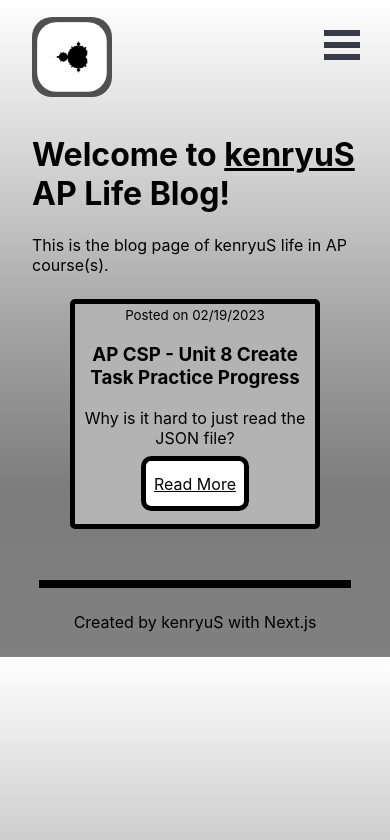
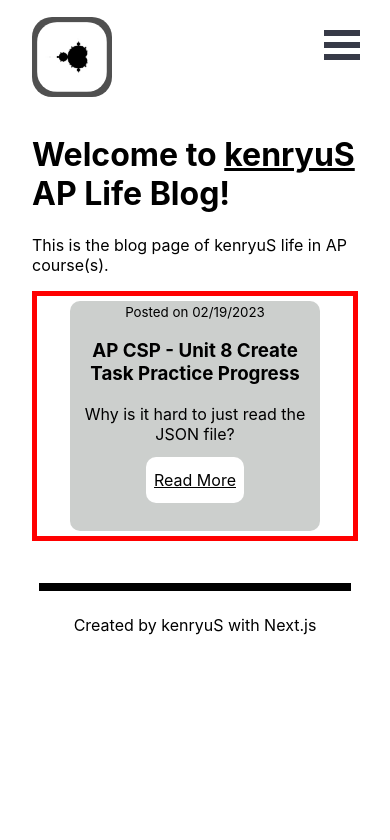
Before and after one commit to kenryuS/website, a Next.js app: page /blog/aplife in a window 390 px wide. Shown: the top 840 px of the page. Built offline with nearby package versions, Linux system fonts and the light colour scheme.

Commit message:
Changed some UI, render markdown in about page instead of plain text

```diff
--- a/package.json
+++ b/package.json
@@ -12,11 +12,14 @@
     "@mdx-js/react": "^2.1.4",
     "@next/mdx": "^12.3.1",
     "axios": "^1.3.3",
+    "dompurify": "^3.0.2",
     "esbuild": "^0.14.54",
     "eslint": "8.12.0",
     "eslint-config-next": "12.1.4",
     "fs": "^0.0.1-security",
     "gray-matter": "^4.0.3",
+    "isomorphic-dompurify": "^1.3.0",
+    "marked": "^5.0.0",
     "mdx-bundler": "^9.0.1",
     "next": "12.1.4",
     "react-burger-menu": "^3.0.8",
--- a/pages/index.js
+++ b/pages/index.js
@@ -28,7 +28,7 @@ export default function Home({post}) {
                 This is the website of kenryuS.
             </p>
             <h2>Latest Diary Entry</h2>
-            <div>
+            <div className={styles.postHome}>
                 <small>Posted on {post.metadata.date}</small>
                 <h3>{post.metadata.title}</h3>
                 <p>{post.metadata.preview}</p>
--- a/styles/globals.css
+++ b/styles/globals.css
@@ -1,6 +1,6 @@
 body {
   height:100%;
-  background-image: linear-gradient(white, lightgrey, #a3a3a3, #7c7c7c, grey);
+  background-color:  white;
 }
 
 html,
--- a/styles/home.module.css
+++ b/styles/home.module.css
@@ -11,18 +11,36 @@
     width: 100%;
 }
 
+.postHome {
+	background-color: #cccfcd;
+	display: inline-block;
+	width: 300px;
+	aspect-ratio: 16/9;
+	text-align: center;
+	border-radius: 10px;
+	padding: 1.5vh 0.5vw;
+}
+
+.postHome a {
+	width: 100px;
+	height: 250px;
+	padding: 1.5vh 2vw;
+	background-color: white;
+	border-radius: 10px;
+}
+
 .posts {
     position: static;
     display: flex;
-    justify-content: left;
+    justify-content: center;
     flex-wrap: wrap;
+	border: 5px red solid;
 }
 
-@media screen and (max-width: 780px) {
+@media screen and (max-width: 700px) {
     .posts {
-        position: static;
-        display: flex;
-        justify-content: center;
-        flex-wrap: wrap;
+        display: grid;
+        grid-template-columns: 1fr;
+		border: 5px red solid;
     }
 }
--- a/styles/postcard.module.css
+++ b/styles/postcard.module.css
@@ -1,14 +1,19 @@
 .card {
-    border: 5px black solid;
-    border-radius: 5px;
-    background-color: #b3b3b3;
+    border-radius: 10px;
+    background-color: #cccfcd;
     text-align: center;
     margin: 1vh 0.5vw;
     display:inline-block;
     width: 16vw;
     min-width: 250px;
-    height: 25vh;
+	aspect-ratio: 4/3;
     min-height: 230px;
+}
+
+@media screen and (max-width: 700px) {
+	.card {
+		margin: 5px auto;
+	}
 }
 
 .card p {
@@ -22,11 +27,10 @@
     height: 250px;
     padding: 1.5vh 2vw;
     background-color: #FFFFFF;
-    border: 5px black solid;
     border-radius: 10px;
 }
 
 .card a:hover {
-    background-color: #E7E7E7;
+    background-color: #f7f7f7;
     cursor: pointer;
 }
```
Also changed, not shown: pages/about.js (+7 -2 lines), styles/aboutPage.module.css (added, +11 -0 lines), 1 other file (tests, documents, lock files or other folders).
